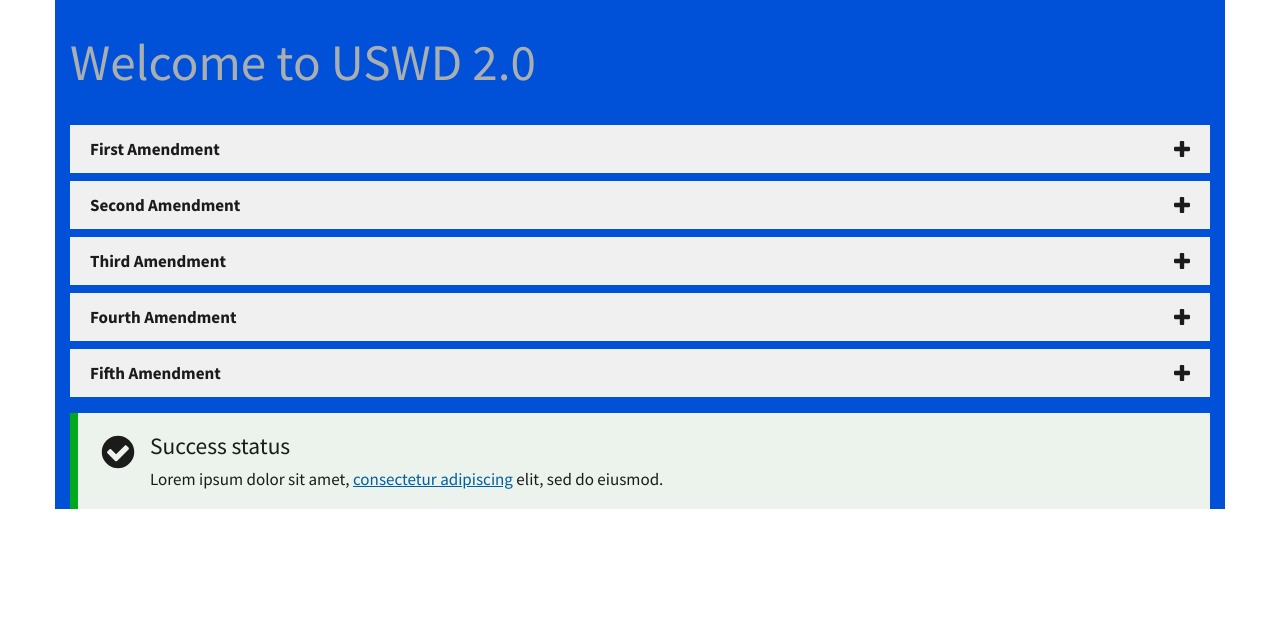
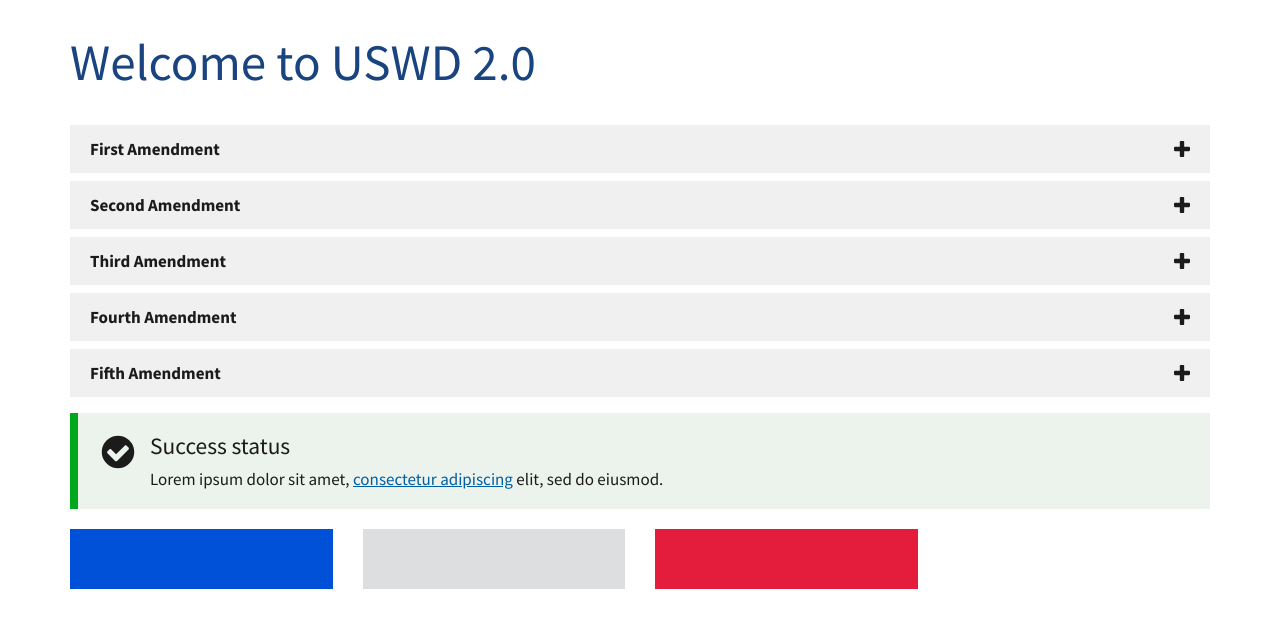
Before and after one commit to tanvirchahal/USwebdesign-demo, a plain HTML site: page index.html in a window 1280 px wide. Drawn offline with nearby package versions, Linux system fonts and the light colour scheme.

Commit message:
fixed layout

```diff
--- a/index.html
+++ b/index.html
@@ -11,8 +11,8 @@
  <body>
 
 
-    <div class="container bg-primary-vivid">
-        <h1 class="text-base-light font-family-sans font-body-3xl ">Welcome to USWD 2.0 </h1>
+    <div class="container">
+        <h1 class="text-primary-dark font-family-sans font-body-3xl ">Welcome to USWD 2.0 </h1>
 
         <div class="usa-accordion">
 
@@ -80,6 +80,29 @@
               <p class="usa-alert__text">Lorem ipsum dolor sit amet, <a href="javascript:void(0);">consectetur adipiscing</a> elit, sed do eiusmod.</p>
             </div>
           </div>
+
+		  <br/>
+
+		  <div class="row">
+			<div class="col-sm-3">
+				<div class="bg-primary-vivid">
+					<br/><br/><br/>
+				</div>
+			</div>
+
+			<div class="col-sm-3">
+				<div class="bg-base-lighter">
+					<br/><br/><br/>
+				</div>
+			</div>
+
+
+			<div class="col-sm-3">
+				<div class="bg-secondary-vivid">
+					<br/><br/><br/>
+				</div>
+			</div>
+		  </div>
     </div>
 
    <!-- Latest compiled and minified JavaScript -->
```
